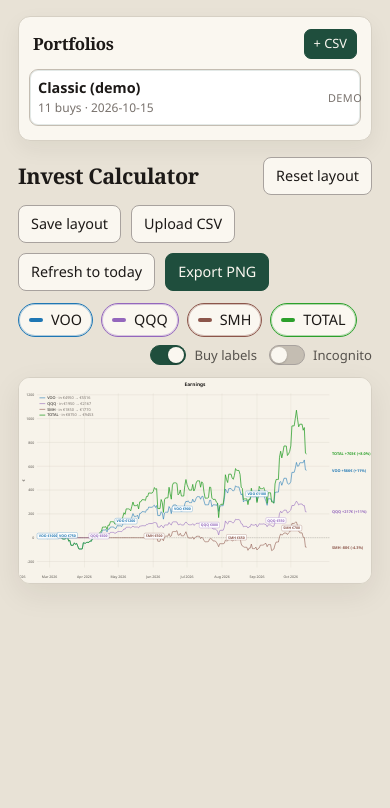
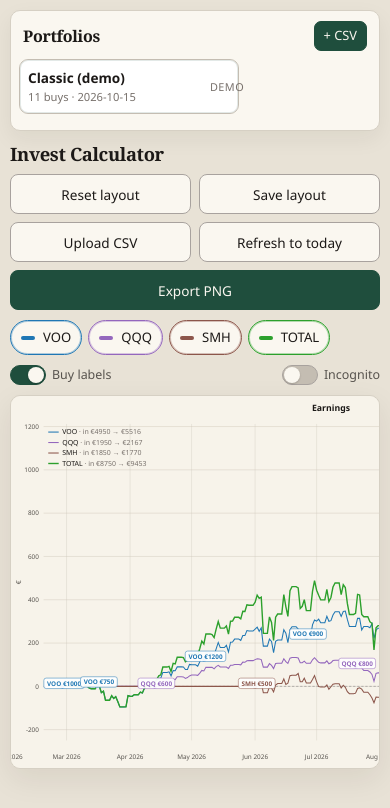
Before and after one commit to DenysPiven/InvestCalculator, a React (Vite) app: page / in a window 390 px wide. Shown: the top 808 px of the page. Built offline with nearby package versions, Linux system fonts and the light colour scheme.

Commit message:
Add phone-friendly responsive layout
Co-authored-by: pivden2000 <pivden2000@gmail.com>

```diff
--- a/src/index.css
+++ b/src/index.css
@@ -360,6 +360,8 @@
 @media (max-width: 860px) {
   .app {
     grid-template-columns: 1fr;
+    padding: 12px 12px 24px;
+    gap: 12px;
   }
 
   .sidebar {
@@ -368,6 +370,127 @@
 
   .portfolio-list {
     display: grid;
-    grid-template-columns: repeat(auto-fill, minmax(200px, 1fr));
+    grid-template-columns: repeat(auto-fill, minmax(180px, 1fr));
+  }
+
+  .toggles .switch-group {
+    margin-left: 0;
+    width: 100%;
+  }
+
+  .toolbar h1 {
+    width: 100%;
+    margin-right: 0;
   }
 }
+
+@media (max-width: 640px) {
+  .app {
+    padding: 10px 10px 20px;
+    gap: 10px;
+  }
+
+  .sidebar {
+    padding: 10px 8px 12px;
+    border-radius: 10px;
+  }
+
+  .sidebar-head {
+    margin-bottom: 8px;
+  }
+
+  .sidebar-head h2 {
+    font-size: 1rem;
+  }
+
+  /* Horizontal scroll of portfolio cards */
+  .portfolio-list {
+    display: flex;
+    flex-direction: row;
+    gap: 8px;
+    overflow-x: auto;
+    -webkit-overflow-scrolling: touch;
+    padding-bottom: 4px;
+    scrollbar-width: thin;
+  }
+
+  .portfolio-list li {
+    flex: 0 0 min(72vw, 220px);
+    grid-template-columns: minmax(0, 1fr) 28px;
+  }
+
+  .portfolio-name {
+    font-size: 0.85rem;
+  }
+
+  .portfolio-meta {
+    font-size: 0.7rem;
+  }
+
+  .toolbar {
+    gap: 8px;
+    margin-bottom: 10px;
+  }
+
+  .toolbar h1 {
+    font-size: 1.15rem;
+  }
+
+  .toolbar button {
+    flex: 1 1 calc(50% - 8px);
+    min-height: 40px;
+    padding: 9px 10px;
+    font-size: 0.85rem;
+  }
+
+  .toolbar button.primary {
+    flex: 1 1 100%;
+  }
+
+  .toggles {
+    gap: 6px;
+    margin-bottom: 10px;
+  }
+
+  .toggle {
+    padding: 7px 10px;
+    font-size: 0.82rem;
+  }
+
+  .switch {
+    font-size: 0.78rem;
+    gap: 6px;
+  }
+
+  .toggles .switch-group {
+    width: 100%;
+    justify-content: space-between;
+    gap: 10px;
+    padding-top: 4px;
+  }
+
+  .stage {
+    border-radius: 10px;
+    /* allow horizontal pan if chart is dense */
+    overflow-x: auto;
+    -webkit-overflow-scrolling: touch;
+  }
+
+  .stage svg {
+    min-width: 640px;
+  }
+
+  .error-msg {
+    font-size: 0.85rem;
+  }
+}
+
+@media (max-width: 380px) {
+  .toolbar button {
+    flex: 1 1 100%;
+  }
+
+  .portfolio-list li {
+    flex-basis: 78vw;
+  }
+}
```
